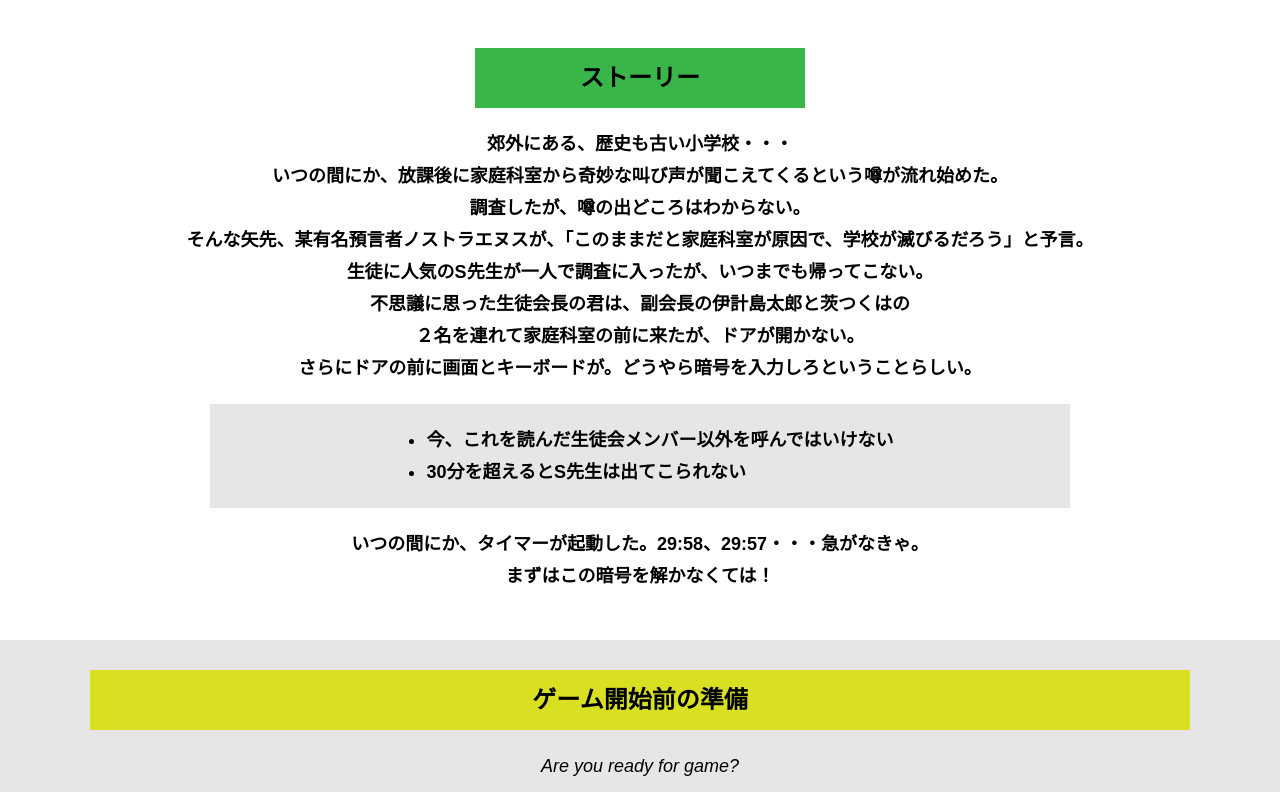
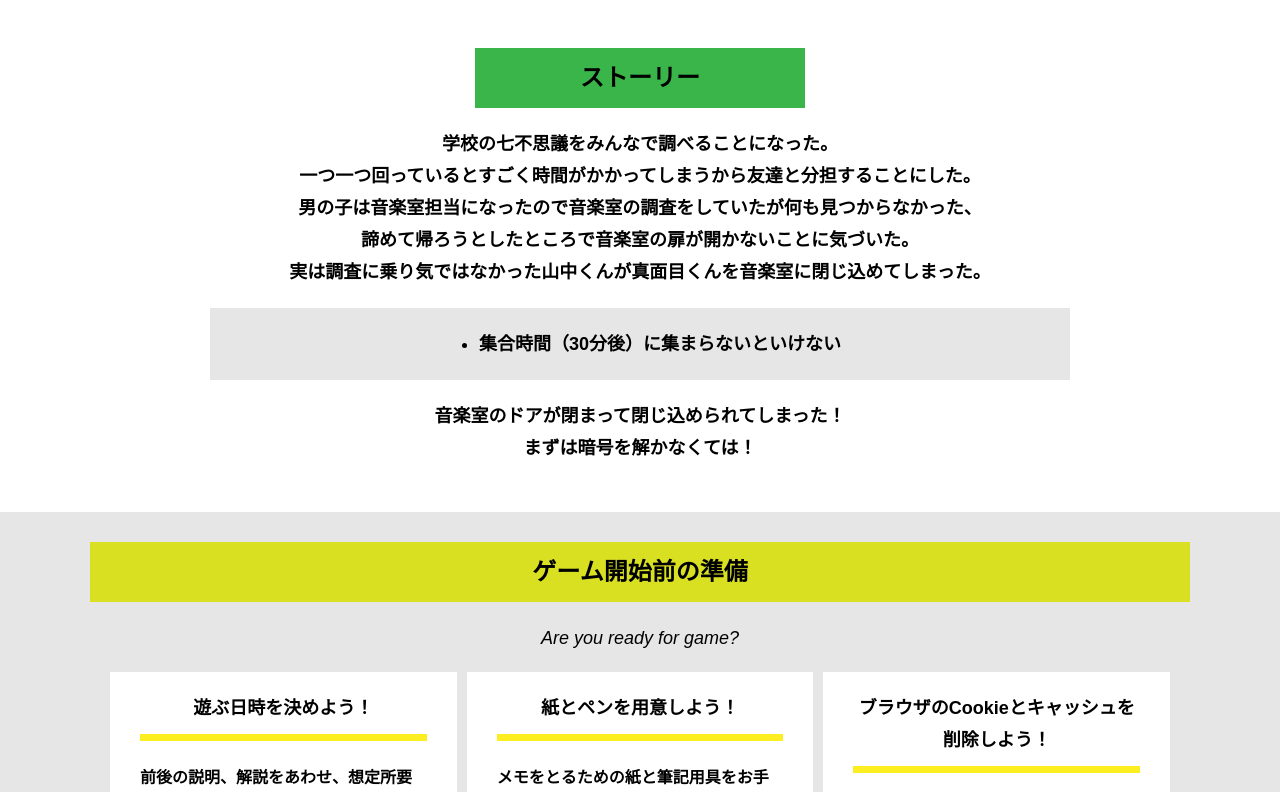
Before and after one commit to VillainCell/bta-omiya-D, a plain HTML site: page index.html in a window 1280 px wide. Shown: the part 543-1335 px from the top of the page. Drawn offline with Linux system fonts and the light colour scheme.

Commit message:
Update index.html

```diff
--- a/index.html
+++ b/index.html
@@ -29,22 +29,18 @@
       <div class="container">
         <h2 class="section-title section-title--keycolor section-title--story">ストーリー</h2>
         <div class="story">
-          <p class="text-center">郊外にある、歴史も古い小学校・・・<br>
-            いつの間にか、放課後に家庭科室から奇妙な叫び声が聞こえてくるという噂が流れ始めた。<br>
-            調査したが、噂の出どころはわからない。<br>
-            そんな矢先、某有名預言者ノストラエヌスが、「このままだと家庭科室が原因で、学校が滅びるだろう」と予言。<br>
-            生徒に人気のS先生が一人で調査に入ったが、いつまでも帰ってこない。<br>
-            不思議に思った生徒会長の君は、副会長の伊計島太郎と茨つくはの<br>
-            ２名を連れて家庭科室の前に来たが、ドアが開かない。<br>
-            さらにドアの前に画面とキーボードが。どうやら暗号を入力しろということらしい。</p>
+          <p class="text-center">学校の七不思議をみんなで調べることになった。<br>
+            一つ一つ回っているとすごく時間がかかってしまうから友達と分担することにした。<br>
+            男の子は音楽室担当になったので音楽室の調査をしていたが何も見つからなかった、<br>
+            諦めて帰ろうとしたところで音楽室の扉が開かないことに気づいた。<br>
+            実は調査に乗り気ではなかった山中くんが真面目くんを音楽室に閉じ込めてしまった。<br>
           <div class="story__note__outer bg-color--gray">
             <ul class="story__note">
-              <li>今、これを読んだ生徒会メンバー以外を呼んではいけない</li>
-              <li>30分を超えるとS先生は出てこられない</li>
+              <li>集合時間（30分後）に集まらないといけない</li>
             </ul>
           </div>
-          <p class="text-center">いつの間にか、タイマーが起動した。29:58、29:57・・・急がなきゃ。<br>
-            まずはこの暗号を解かなくては！</p>
+          <p class="text-center">音楽室のドアが閉まって閉じ込められてしまった！<br>
+            まずは暗号を解かなくては！</p>
         </div>
       </div>
     </section>
```
